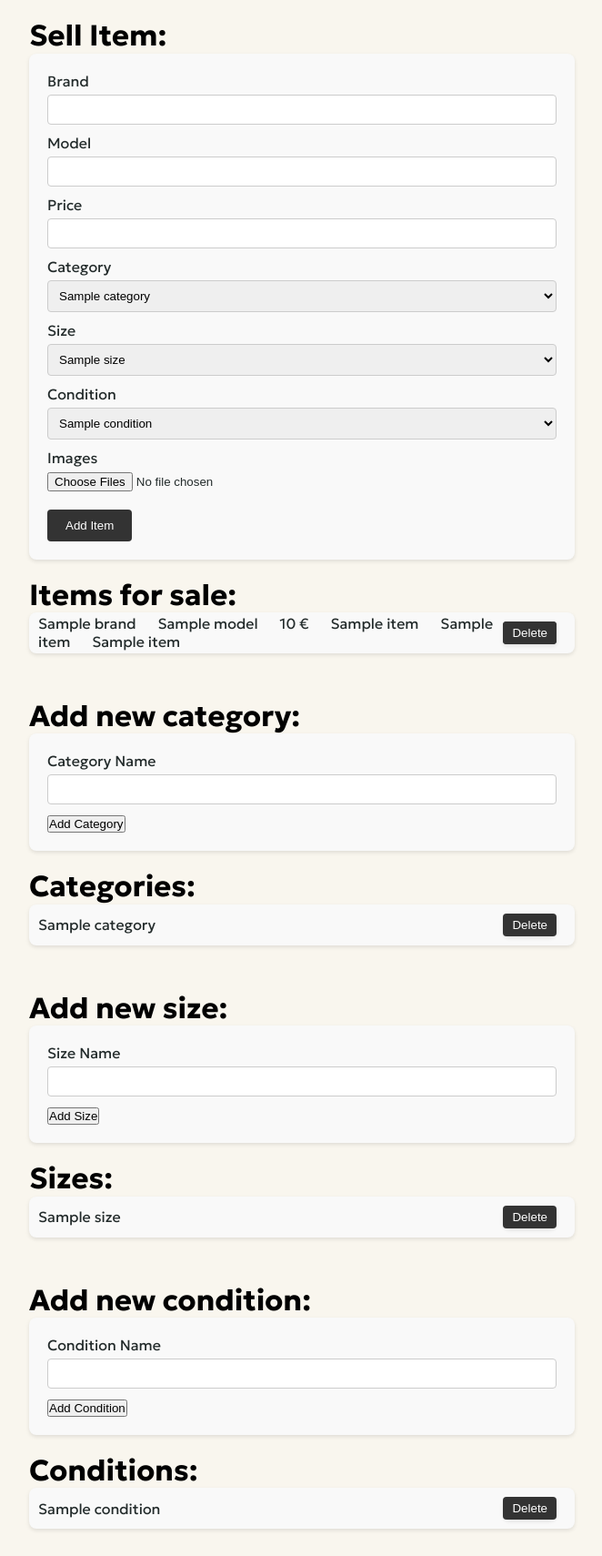
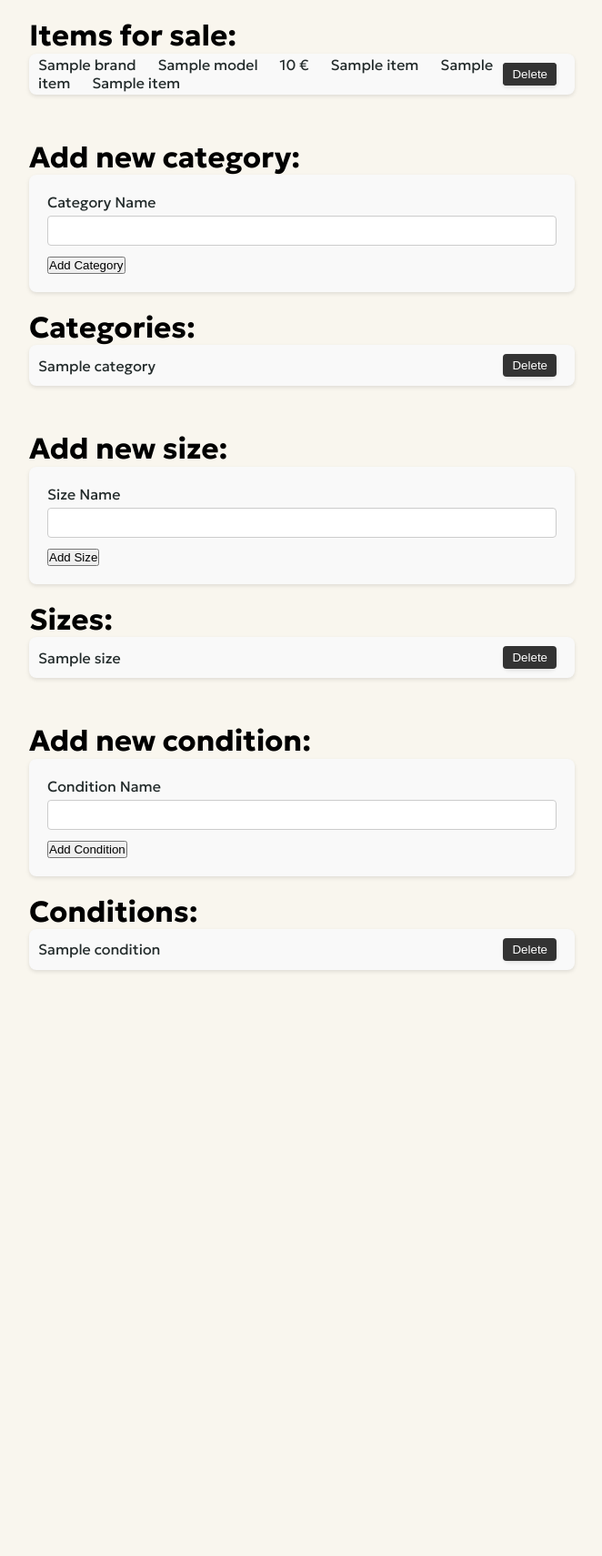
Before and after one commit to jpnsantoss/LTW-marketplace, a PHP site: template src/views/Admin/index.php in a window 1280 px wide. Shown: the part 73-1783 px from the top of the page at 91% size, without its empty margins (308-970 px from the left). After the commit the page ends 1141 px from the top, so only its background shows below. Run offline with PHP 8.4, Linux system fonts and the light colour scheme; the template is opened without the code that fills it: most values are stand-ins (such as "Sample title", 1, 10 or a date in 2020); some libraries are stand-ins or nearby versions.

Commit message:
postItem

```diff
--- a/public/css/form.css
+++ b/public/css/form.css
@@ -19,7 +19,7 @@ header{
     margin: 20px;
 }
 
-.admin{
+.forms{
     display: flex;
     flex-direction: column;
     align-items: center;
--- a/src/views/Admin/index.php
+++ b/src/views/Admin/index.php
@@ -4,44 +4,11 @@ getHead(array('/css/style.css', '/css/form.css', '/css/navbar.css'), "Add Item C
 getNavbar();
 ?>
 
-
 <!-- create item -->
 
-<body class="admin">
+<body class="forms">
     <section>
-        <h1>Sell Item:</h1>
-        <form action="<?= URLROOT; ?>/item/create" method="post" enctype="multipart/form-data">
-            <label for="brand">Brand</label>
-            <input type="text" name="brand" id="brand">
-            <label for="model">Model</label>
-            <input type="text" name="model" id="model">
-            <label for="price">Price</label>
-            <input type="number" name="price" id="price">
-            <label for="category">Category</label>
-            <select name="category" id="category">
-                <?php foreach ($data["categories"] as $category) : ?>
-                    <option value="<?= $category->id; ?>"><?= $category->name; ?></option>
-                <?php endforeach; ?>
-            </select>
-            <label for="size">Size</label>
-            <select name="size" id="size">
-                <?php foreach ($data["sizes"] as $size) : ?>
-                    <option value="<?= $size->id; ?>"><?= $size->name; ?></option>
-                <?php endforeach; ?>
-            </select>
-            <label for="condition">Condition</label>
-            <select name="condition" id="condition">
-                <?php foreach ($data["conditions"] as $condition) : ?>
-                    <option value="<?= $condition->id; ?>"><?= $condition->name; ?></option>
-                <?php endforeach; ?>
-            </select>
-            <label for="images">Images</label>
-            <input type="file" name="images[]" id="images" multiple>
-            <br>
-            <br>
-            <button class="button" type="submit">Add Item</button>
-        </form>
-        <?php if (isAdmin()) : ?>
+
             <!-- list items -->
             <h1>Items for sale:</h1>
             <ul class="listing">
@@ -136,5 +103,9 @@ getNavbar();
             <?php endforeach; ?>
         </ul>
     </section>
-<?php endif; ?>
+
 </body>
+
+<?php
+getScript('navbar.js');
+?>
--- a/src/views/Common/common.php
+++ b/src/views/Common/common.php
@@ -44,7 +44,7 @@ function getNavbar()
 
 
                     <?php if (isSeller()) : ?>
-                        <li><a href="#" class="highlight">Post Items</a></li>
+                        <li><a href="/create" class="highlight">Post Items</a></li>
                     <?php else : ?>
                         <li><a href="#" class="highlight">Become a Seller</a></li>
                     <?php endif; ?>
--- a/src/views/Profile/index.php
+++ b/src/views/Profile/index.php
@@ -1,6 +1,6 @@
 <?php
     require_once APPROOT . '/src/views/Common/common.php';
-    getHead(array('/css/style.css'), "Profile");
+    getHead(array('/css/style.css', '/css/navbar.css'), "Profile");
     getNavbar();
 ?>
 <p>Profile</p>
```
Also changed, not shown: src/views/CreateProduct/index.php (+44 -4 lines), src/views/Home/details.php (deleted, +0 -10 lines), database/images/packageDiagramESOF.png (deleted), public/images/uploads/16_1713356594_0.png (deleted), public/images/uploads/17_1713443537_0.avif (deleted), public/images/uploads/19_1713371155_0.avif (deleted), public/images/uploads/19_1713443603_0.jpg (deleted), 1 other file.
